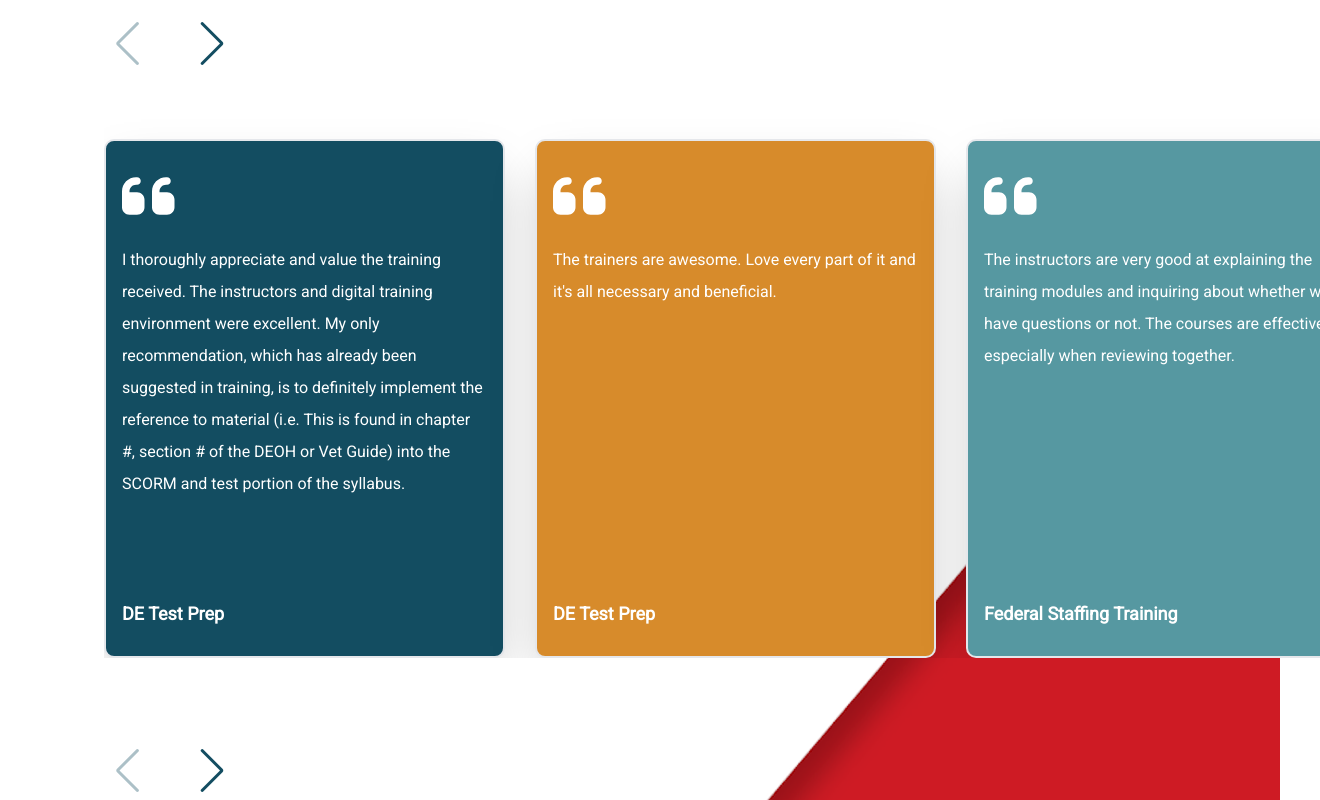
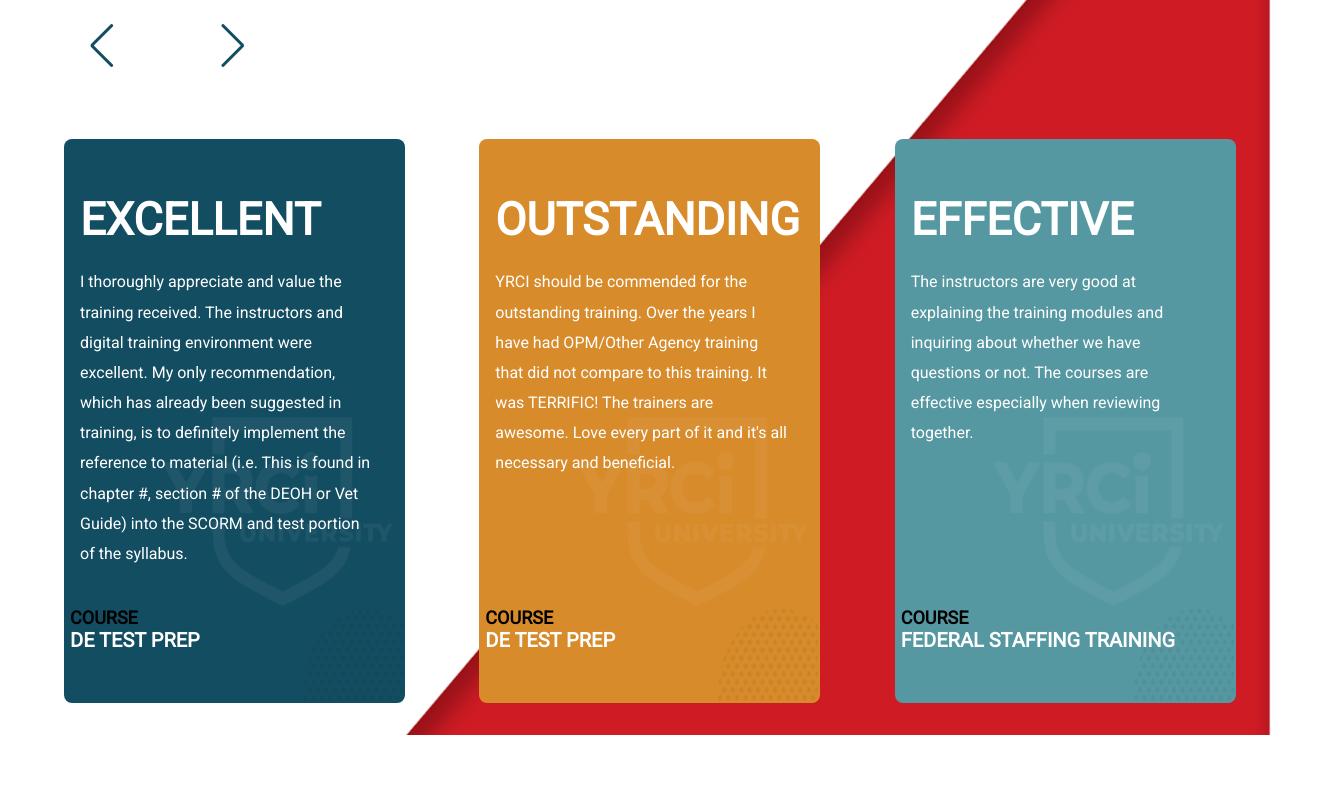
Before and after one commit to yrciadmin/yrciu, a Next.js app in the folder yrci-university/: page / in a window 1280 px wide. Shown: the part 4340-5140 px from the top of the page, 1320 px wide, since content can reach past the window. After the commit the page ends 5075 px from the top, so only its background shows below. Built offline with nearby package versions, Linux system fonts and the light colour scheme.

Commit message:
made updates to reviews

```diff
--- a/yrci-university/app/components/Hero.tsx
+++ b/yrci-university/app/components/Hero.tsx
@@ -16,7 +16,7 @@ const Hero = () => {
                     <h1 className='font-bold md:text-4xl lg:text-5xl text-3xl text-yrci-red mb-8'>with YRCI University</h1>
                 </div>
 
-                <Paragraph className='mb-8 md:w-8/12 xl:w-full 2xl:w-1/2 px-4 md:px-8 xl:px-0 pb-4 '>Unlock your potential with our tailored training programs for HR professionals. Immerse yourself in a dynamic learning environment featuring self-paced e-learning modules, interactive virtual instructor-led sessions, and collaborative peer learning experiences.</Paragraph>
+                <Paragraph className='mb-8 md:w-8/12 xl:w-full 2xl:w-full px-4 md:px-8 xl:px-0 pb-4 '>Unlock your potential with our tailored training programs for HR professionals. Immerse yourself in a dynamic learning environment featuring self-paced e-learning modules, interactive virtual instructor-led sessions, and collaborative peer learning experiences.</Paragraph>
                 <LinkButton link='https://yrciuniversity.docebosaas.com/learn' className='self-end text-white text-center text-lg sm:self-start w-18/12 sm:w-fit sm:px-8 mx-8 xl:mx-0 bg-yrci-red capitalize'>explore course catalog</LinkButton>
             </div>
         </div>
--- a/yrci-university/app/components/Reviews.tsx
+++ b/yrci-university/app/components/Reviews.tsx
@@ -5,28 +5,32 @@ import ReviewsCarouselMobile from '../ui/ReviewsCarouselMobile'
 import ReviewsCarousel from '../ui/ReviewsCarousel'
 
 const data = [
-    {id: 1, content: `I thoroughly appreciate and value the training received. The instructors and digital training environment were excellent. My only recommendation, which has already been suggested in training, is to definitely implement the reference to material (i.e. This is found in chapter #, section # of the DEOH or Vet Guide) into the SCORM and test portion of the syllabus. `, title: `DE Test Prep`},
-    {id: 2, content: `The trainers are awesome. Love every part of it and it's all necessary and beneficial.`, title: `DE Test Prep`},
-    {id: 3, content: `The instructors are very good at explaining the training modules and inquiring about whether we have questions or not. The courses are effective especially when reviewing together.`, title: `Federal Staffing Training`},
-    {id: 4, content: `This was the best course EVER! and the resources provided are invaluable!!`, title: `DE Test Prep`},
-    {id: 5, content: `The trainer’s delivery, professionalism and knowledge and ability to keep us all focus. Did not want his session to end.  `, title: `Client First: Working with Purpose and Professionalism`},
-    {id: 6, content: `I love the way the trainer illustrates and explains through each function and breaks it down.`, title: `DE Test Prep`},
+    {id: 1, value: "EXCELLENT" ,content: `I thoroughly appreciate and value the training received. The instructors and digital training environment were excellent. My only recommendation, which has already been suggested in training, is to definitely implement the reference to material (i.e. This is found in chapter #, section # of the DEOH or Vet Guide) into the SCORM and test portion of the syllabus. `, title: `DE Test Prep`},
+    {id: 2, value: "OUTSTANDING", content: `YRCI should be commended for the outstanding training. Over the years I have had OPM/Other Agency training that did not compare to this training. It was TERRIFIC! The trainers are awesome. Love every part of it and it's all necessary and beneficial.`, title: `DE Test Prep`},
+    {id: 3, value: "EFFECTIVE", content: `The instructors are very good at explaining the training modules and inquiring about whether we have questions or not. The courses are effective especially when reviewing together.`, title: `Federal Staffing Training`},
+    {id: 4, value: `INVALUABLE`, content: `This was the best course EVER! and the resources provided are invaluable!!`, title: `DE Test Prep`},
+    {id: 5, value: "MEMORABLE ", content: `The trainer’s delivery, professionalism and knowledge and ability to keep us all focus. Did not want his session to end.  `, title: `Client First: Working with Purpose and Professionalism`},
+    {id: 6, value: "EXCELLENT", content: `I love the way the trainer illustrates and explains through each function and breaks it down.`, title: `DE Test Prep`},
+
+    {id: 7, value: "engaging", content: `The instructor engaged the attendees with exercises, which made the workshop lessons learned memorable for practical use.  `, title: `Client First: Working with Purpose and Professionalism`},
+
 ]
 
 const Reviews = () => {
   return (
-    <section className='bg-reviews flex flex-col xl:pl-16 xl:pb-8'>
+    <section className='bg-reviews bg-cover bg-no-repeat flex flex-col xl:pl-16 xl:pb-8'>
         <div className='flex flex-col justify-center items-center xl:items-start px-4 md:px-20 xl:px-0'>
             <div className='flex lg:justify-center lg:items-center mt-8'><Heading className='capitalize text-[1.5rem] md:text-4xl xl:text-6xl text-dark-teal sm:text-black'>From Students to Success</Heading></div>
             <Paragraph className='mt-8 w-full xl:w-1/2'>The YRCI University (YRCI-U) is a training and re-skilling program designed by YRCI’s own subject matter experts to address an expertise shortage in the Federal HR market as Baby Boomers continue to retire and leave the workforce.</Paragraph>
         </div>
-        <div className='mt-20 hidden lg:flex md:ml-10 lg:mr-40 justify-self-end w-full'>
-            <ReviewsCarousel data={data}/>
+        <div className='mt-20 hidden xl:flex justify-self-end'>
+            <ReviewsCarousel data={data} num_slides={3}/>
         </div>
-        <div className='mt-20 hidden md:flex md:ml-10 lg:mr-40 justify-self-end w-full'>
-            <ReviewsCarousel data={data} num_slides={2}/>
+        <div className='hidden md:block xl:hidden '>
+            tab
+            <ReviewsCarousel data={data} num_slides={2.5}/>
         </div>
-        <div className='flex md:mx-20 md:hidden'>
+        <div className='flex md:hidden pl-2'>
             <ReviewsCarouselMobile data={data} color="#134d61"/>
         </div>
     </section>
--- a/yrci-university/app/globals.css
+++ b/yrci-university/app/globals.css
@@ -8,13 +8,13 @@
   --background-end-rgb: 255, 255, 255;
 }
 
-@media (prefers-color-scheme: dark) {
+/* @media (prefers-color-scheme: dark) {
   :root {
     --foreground-rgb: 255, 255, 255;
     --background-start-rgb: 0, 0, 0;
     --background-end-rgb: 0, 0, 0;
   }
-}
+} */
 
 body {
   color: rgb(var(--foreground-rgb));
@@ -32,41 +32,42 @@ body {
 
 .swipers {
   padding-top: 8rem !important;
+
   /* padding-left: 20rem !important; */
 }
 
 .swiper-button-prev  {
   top: 5% !important;
+  left: 2% !important;
+  color: #134d61 !important;
+  font-size: 18px !important;
+
+}
+
+.swiper-button-next  {
+  top: 5% !important;
+  right: 85% !important;
   color: #134d61 !important;
   font-size: 18px !important;
 }
 
-.swiper-button-next  {
-  top: 5% !important;
-  right: 90% !important;
-  color: #134d61 !important;
-  font-size: 18px !important;
-}
 
-.swiper-slides {
-  width:  401px !important;
-}
-.review-swiper-button-next .review-swiper-button-prev {
+/* .review-swiper-button-next .review-swiper-button-prev {
   top: 5% !important;
   right: 90% !important;
   height: 50%;
   padding: 10px;
   width: 150px;
-}
+} */
 
 /* all images */
-.image {
+/* .image {
   max-width: 150px;
   height: 10rem;
   object-fit: cover;
   padding: 0 10px;
   cursor: pointer;
-}
+} */
 
 .banner-wrapper {
   width: 100%;
--- a/yrci-university/app/layout.tsx
+++ b/yrci-university/app/layout.tsx
@@ -20,7 +20,7 @@ export default function RootLayout({
 }>) {
   return (
     <html lang="en">
-      <body className={roboto.className}>
+      <body className={` ${roboto.className}`}>
         {/* <NavBar/> */}
         <main >{children}</main>
       </body>
--- a/yrci-university/app/ui/InfiniteScroll.tsx
+++ b/yrci-university/app/ui/InfiniteScroll.tsx
@@ -52,7 +52,7 @@ interface BannerPorps {
             <div className="border-8">
         {images.map((item, index) =>
         <SwiperSlide key={index}>
-            <div  className=" mx-4">
+            <div  className="mx-4">
                 <Image width={0} height={0} src={item.src} alt={item.name}/>
             </div>
         </SwiperSlide>)}
--- a/yrci-university/app/ui/ReviewsCarousel.tsx
+++ b/yrci-university/app/ui/ReviewsCarousel.tsx
@@ -8,13 +8,18 @@ import { Swiper, SwiperSlide } from 'swiper/react';
 import { Navigation } from 'swiper/modules';
 import 'swiper/css';
 import 'swiper/css/navigation';
+
 import { faQuoteLeft } from '@fortawesome/free-solid-svg-icons/faQuoteLeft';
+import dots from "./../../assets/dots.png"
+import logo from "./../../assets/YRCIU-WhiteSmall.png"
 
+import Image from 'next/image';
 interface DataProps {
     id: number;
     title: string;
     image?: string;
     content: string;
+    value?: string;
 }
 
 interface CarouselProps {
@@ -29,36 +34,59 @@ const Carousel = ({ data, num_slides }: CarouselProps) => {
     'bg-muted-turquise',
   ]
 
-  const swiperParams = {
-    navigation: {
-        nextEl: '.swiper-button-next',
-      prevEl: '.swiper-button-prev',
-    }
-  }
+
+  const handleSwiper = (swiper:any) => {
+    // Check if we're at the beginning of the swiper and disable/enable navigation buttons accordingly
+    swiper.on('reachBeginning', () => {
+
+      swiper.navigation.prevEl.classList.add('swiper-button-disabled');
+    });
+    swiper.on('reachEnd', () => {
+
+      swiper.navigation.nextEl.classList.add('swiper-button-disabled');
+    });
+    swiper.on('fromEdge', () => {
+
+      swiper.navigation.prevEl.classList.remove('swiper-button-disabled');
+      swiper.navigation.nextEl.classList.remove('swiper-button-disabled');
+    });
+  };
   return (
     <>
       <Swiper
-        slidesPerView={3 || num_slides}
-        spaceBetween={30}
+        slidesPerView={num_slides ||  3.5}
         navigation={true}
         modules={[Navigation]}
+        className="swipers"
+        onSwiper={handleSwiper} // Set the Swiper instance
+spaceBetween={30}
+loop
 
-        // loop={true}
-        className="swipers"
-        style={{
-            "swiper-button-prev": "border 5px solid red"
-        } as CSSProperties}
       >
         {data.map((item, index) => (
-         <SwiperSlide key={index} className='flex justify-end items-center h-[600px] w-[320px] swiper-slides' style={{display: "flex", justifyContent: "flex-end", width: "320px"}}>
-                <Card icon={false} className={`${cardColorClasses[index % cardColorClasses.length]} shadow-2xl justify-self-end self-end text-white flex flex-col sm:flex-row items-center sm:justify-around  w-[602px] min-h-[519px] p-4`}>
+         <SwiperSlide key={index} className=' h-[600px] swiper-slides'>
+                <div className="w-[352.06px] h-[563.29px] rounded-lg flex-col justify-end items-center inline-flex overflow-hidden ">
+                  <div className="w-[374px] h-[605px] relative mb-8">
+                    <div className={`${cardColorClasses[index % cardColorClasses.length]} w-[352.06px] h-[563.29px] left-0 top-0 absolute  rounded-lg`} />
+                      <Image className="w-[230px] h-[200px] left-[110px] top-[274px] absolute " src={logo} alt={'style'} />
+                      <div className="w-11/12 h-[69px] left-[17px] top-[487px] absolute text-white text-xl font-semibold font-['Work Sans'] uppercase 581.29px">{item.title}</div>
+                      <div className="w-[87px] h-[22px] left-[17px] top-[465px] absolute text-yrci-blaxk text-lg font-extrabold font-['Work Sans'] uppercase">Course</div>
+                      <div className="w-[298px] h-[218px] left-[27px] top-[31px] absolute">
+                      <div className="w-[294px] left-0 top-[97px] absolute text-white text-base font-normal leading-[30.18px]">{item.content}</div>
+                      <div className="w-[298px] h-[52px] left-0 top-[35px] absolute text-white text-[45px] font-bold font-['Work Sans'] leading-[30.18px] uppercase">{item.value}</div>
+                      <div className="w-[25px] h-[25px] left-0 top-0 absolute rounded-lg flex-col justify-start items-start inline-flex" />
+                    </div>
+                    <Image className="w-[100px] h-[100px] left-[250px] top-[470px] absolute opacity-5" src={dots} width={0} height={0} alt="style"/>
+                  </div>
+                </div>
+                    {/* <Card icon={false} className={`bg-reviwews-card-bg  ${cardColorClasses[index % cardColorClasses.length]} shadow-2xl justify-self-end self-end text-white flex flex-col sm:flex-row items-center sm:justify-around  w-[602px] min-h-[519px] p-4`}>
                     <div className='flex flex-col text-white'>
                         <div className='text-6xl mb-4'><FontAwesomeIcon icon={faQuoteLeft}/></div>
                         <Paragraph className='self-center h-80'>{item.content}</Paragraph>
                         <Paragraph className='mt-8 text-lg font-bold'>{item.title}</Paragraph>
                     </div>
 
-                    </Card>
+                    </Card> */}
 
         </SwiperSlide>
 
--- a/yrci-university/app/ui/ReviewsCarouselMobile.tsx
+++ b/yrci-university/app/ui/ReviewsCarouselMobile.tsx
@@ -57,7 +57,7 @@ const ReviewsCarouselMobile = ({ data, color }: CarouselProps) => {
       >
           {data.map((item, index) => (
          <SwiperSlide key={index} className='flex justify-center items-center p-4 h-[600px]'>
-                <Card key={index} icon={false} className={`${cardColorClasses[index % cardColorClasses.length]} flex flex-col sm:flex-row items-center sm:justify-around  w-full min-h-[519px] p-4`}>
+                <Card key={index} icon={false} className={`${cardColorClasses[index % cardColorClasses.length]} flex flex-col sm:flex-row items-center sm:justify-around  w-full min-h-[519px] max-w p-4`}>
                     <div className='flex flex-col text-white'>
                         <div className='text-6xl mb-4'><FontAwesomeIcon icon={faQuoteLeft}/></div>
                         <Paragraph className='self-center h-80'>{item.content}</Paragraph>
--- a/yrci-university/tailwind.config.ts
+++ b/yrci-university/tailwind.config.ts
@@ -11,7 +11,7 @@ const config: Config = {
       backgroundImage: {
         "gradient-radial": "radial-gradient(var(--tw-gradient-stops))",
         "gradient-conic":
-          "conic-gradient(from 180deg at 50% 50%, var(--tw-gradient-stops))",
+        "conic-gradient(from 180deg at 50% 50%, var(--tw-gradient-stops))",
         "featured-courses": "url('../assets/featured-course-section-bg.png')",
         "contact-us": "url('../assets/contact-us-section.png')",
         "hero-bg-mobile": "url('../assets/hero-mobile-bg.png')",
@@ -20,6 +20,7 @@ const config: Config = {
         "instructors-tablet": "url('../assets/instructors-bg-tablet.png')",
         "instructors-title": "url('../assets/instructors-mobile.png')",
         "reviews": "url('../assets/reviews-bg.png')",
+        "reviwews-card-bg": "url('../assets/YRCIU-WhiteSmall.png')",
         "cody-headshot": "url('../assets/headshots/cody_headshot.jpg')",
         "dan-headshot": "url('../assets/headshots/dan_headshot.jpg')",
         "diane-headshot": "url('../assets/headshots/diane_headshot.jpg')",
```
Also changed, not shown: yrci-university/app/components/FeaturedCourses.tsx (+5 -3 lines), yrci-university/app/components/Instructors.tsx (+13 -7 lines), yrci-university/app/ui/MobileCarousel.tsx (+16 -13 lines), yrci-university/app/ui/TabletCarousel.tsx (added, +88 -0 lines), yrci-university/assets/YRCIU-WhiteSmall.png (added), yrci-university/assets/dots.png (added).
